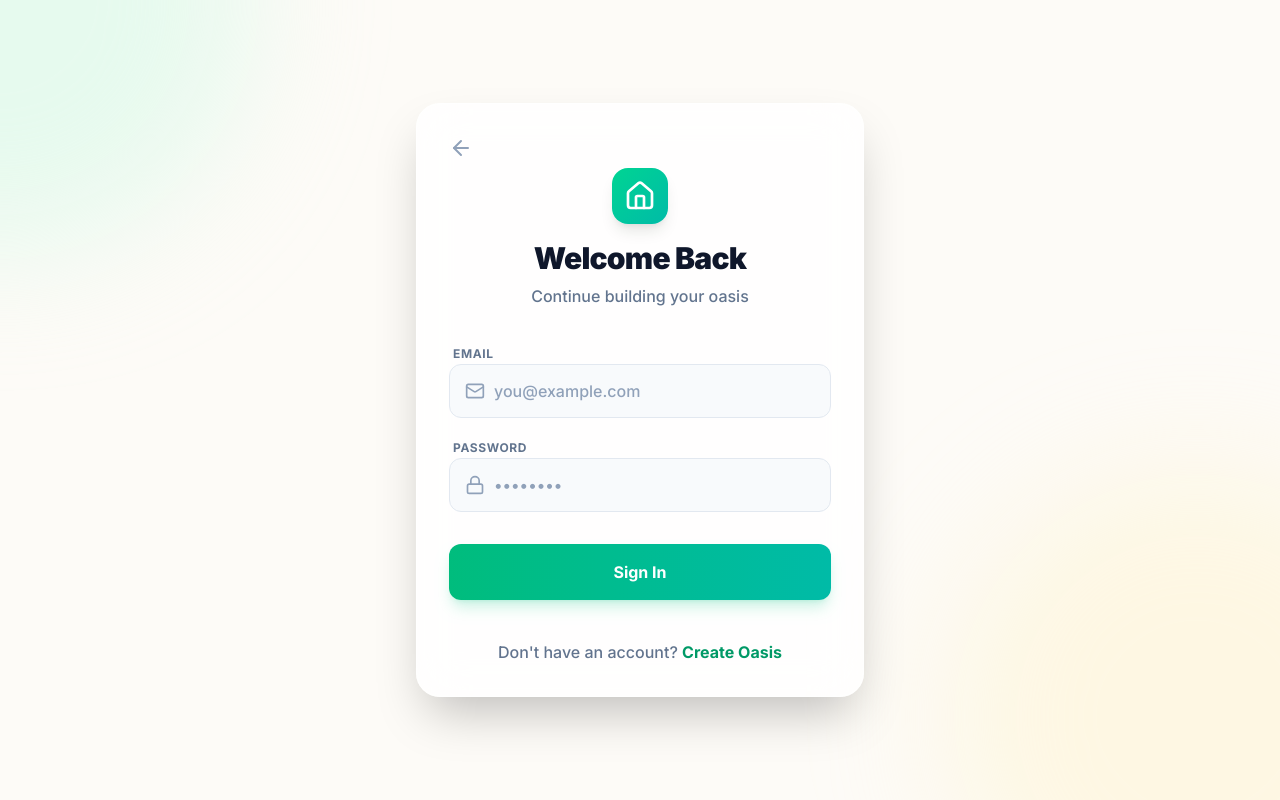
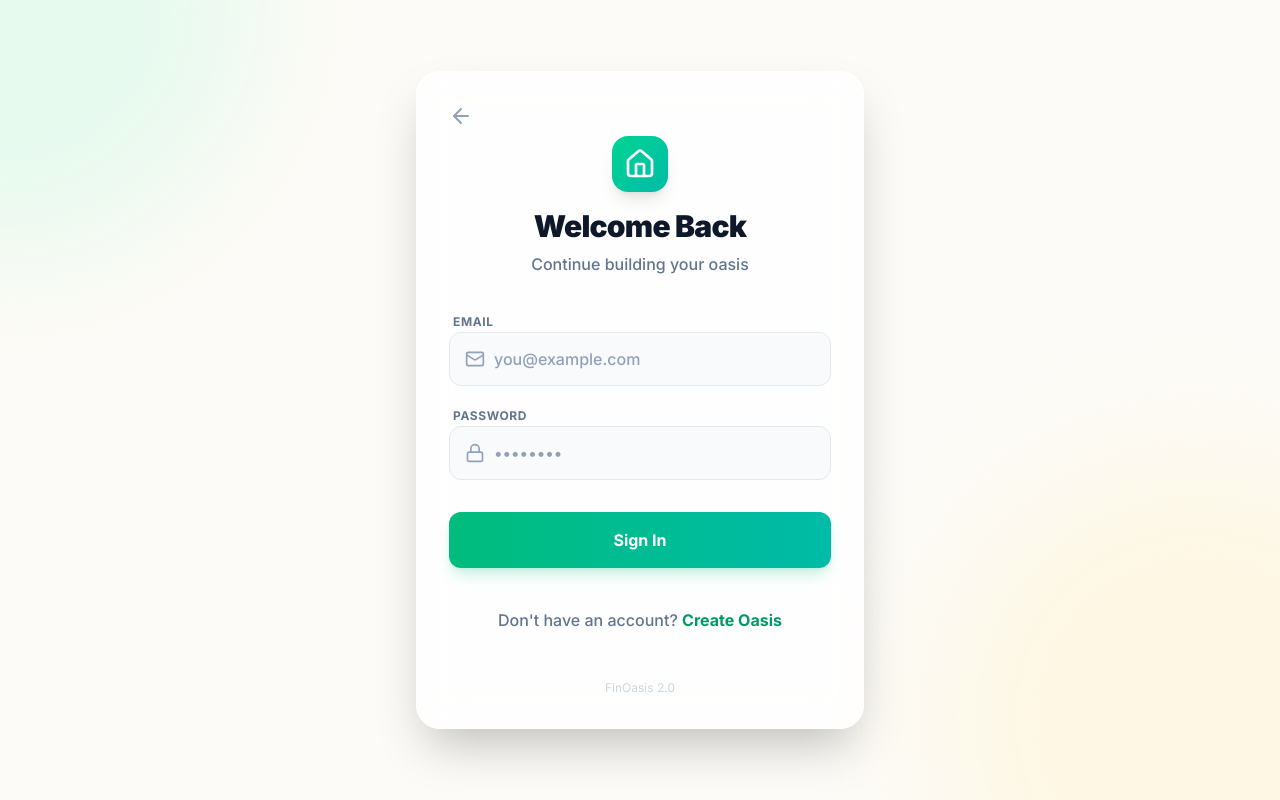
Before and after one commit to eXclipsea/finoasis, a Next.js app: page /login in a window 1280 px wide. Built offline with nearby package versions, Linux system fonts and the light colour scheme.

Commit message:
Add version indicator to auth pages to verify deployment

```diff
--- a/src/app/(auth)/login/page.tsx
+++ b/src/app/(auth)/login/page.tsx
@@ -99,6 +99,10 @@ export default async function LoginPage({
               Create Oasis
             </Link>
           </div>
+
+          <div className="mt-8 text-center">
+            <p className="text-xs text-slate-300 font-mono">FinOasis 2.0</p>
+          </div>
         </form>
       </div>
     </div>
--- a/src/app/(auth)/signup/page.tsx
+++ b/src/app/(auth)/signup/page.tsx
@@ -36,6 +36,7 @@ export default async function SignupPage({
     }
 
     // 3. Otherwise, if Email Confirmations are ENABLED, ask user to check email
+    // (FinOasis: Auto-login enabled)
     return redirect('/signup?message=Check email to continue');
   };
 
@@ -114,6 +115,10 @@ export default async function SignupPage({
               Log in
             </Link>
           </div>
+
+          <div className="mt-8 text-center">
+            <p className="text-xs text-slate-300 font-mono">FinOasis 2.0</p>
+          </div>
         </form>
       </div>
     </div>
```
